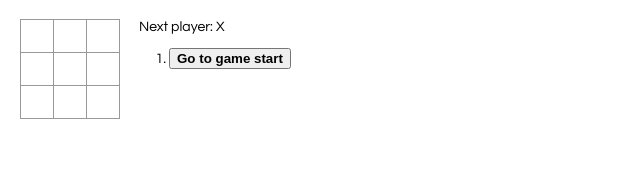
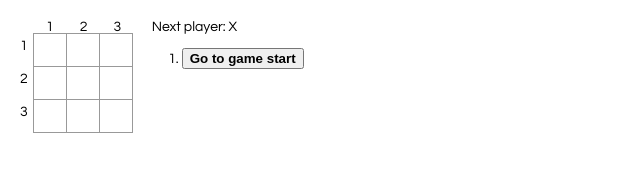
Before and after one commit to ggkilmon/ReactTicTacToe, a React app: page / in a window 1280 px wide. Shown: the whole page, without its empty margins (0-640 px from the left). Built offline with nearby package versions, Linux system fonts and the light colour scheme.

Commit message:
add functionality for displaying coordinates of the move made

```diff
--- a/src/constants/index.js
+++ b/src/constants/index.js
@@ -1,4 +1,5 @@
 export const MSG_WINNER = 'Winner: $winner'
-export const MSG_GOTO = 'Go to $place'
+export const MSG_GOTO = 'Go to $place; $player{$row,$column}'
+export const MSG_GAMESTART = 'Go to game start'
 export const MSG_NEXT = 'Next player: $player'
 export const MSG_DRAW = 'Draw: Play again!'
--- a/src/index.css
+++ b/src/index.css
@@ -32,6 +32,16 @@
     width: 34px;
 }
 
+.rowLabel{
+    float: left;
+    margin-right: 5px;
+    margin-top: 5px;
+}
+
+.columnLabel span{
+    margin-left: 26px;
+}
+
 .square:focus {
     outline: none;
 }
--- a/src/index.js
+++ b/src/index.js
@@ -13,19 +13,20 @@ function Square(props){
 }
 
 class Board extends React.Component {
-    renderSquare(i) {
+    renderSquare(i, row, column) {
         return (
             <Square
                 key={i}
-                value={this.props.squares[i]}
-                onClick={() => this.props.onClick(i)}
+                value={this.props.squares[i] ? this.props.squares[i].value : ''}
+                onClick={() => this.props.onClick(i, row, column)}
             />
         );
     }
 
-    renderBoardRow(squares){
+    renderBoardRow(squares, row){
         return (
             <div className="board-row">
+                <div className="rowLabel">{row}</div>
                 {squares}
             </div>
         );
@@ -37,9 +38,9 @@ class Board extends React.Component {
         let count = 0;
         for (let j = 0; j < 3; j++){
             for (let i = 0; i < 3; i++){
-                items.push(this.renderSquare(count++));
+                items.push(this.renderSquare(count++, j, i));
             }
-            rows.push(this.renderBoardRow(items));
+            rows.push(this.renderBoardRow(items, j + 1));
             items = [];
         }
 
@@ -61,24 +62,27 @@ class Game extends React.Component {
             selectedHistory: 0,
             stepNumber: 0,
             xIsNext: true,
+            lastMove: 0,
         };
     }
 
-    handleClick(i){
+    handleClick(i, row, column){
         const history = this.state.history.slice(0, this.state.stepNumber + 1);
         const current = history[history.length - 1];
         const squares = current.squares.slice();
         if (calculateWinner(squares) || squares[i]){
             return;
         }
-        squares[i] = getNext(this.state.xIsNext);
+        squares[i] = getNext(this.state.xIsNext, row, column);
         this.setState({
             history: history.concat([{
                 squares: squares,
+                lastMove: i,
             }]),
             stepNumber: history.length,
             selectedHistory: history.length,
             xIsNext: !this.state.xIsNext,
+            lastMove: i,
         });
     }
 
@@ -98,9 +102,14 @@ class Game extends React.Component {
         const winner = calculateWinner(current.squares);
 
         const moves = history.map((step, move) => {
+            const historySquare = move > 0 ? history[move].squares[history[move].lastMove] : "";
             const desc = move ?
-                Constants.MSG_GOTO.replace("$place", "move #" + move) :
-                Constants.MSG_GOTO.replace("$place", "game start");
+                Constants.MSG_GOTO
+                    .replace("$place", "move #" + move)
+                    .replace("$player", historySquare.value)
+                    .replace("$row", historySquare.row + 1)
+                    .replace("$column", historySquare.column + 1) :
+                Constants.MSG_GAMESTART;
 
             const buttonClass = selectedHistory === move ? "boldButton" : "normalButton";
 
@@ -118,16 +127,21 @@ class Game extends React.Component {
             if (step === 9){
                 status = Constants.MSG_DRAW;
             }else{
-                status = Constants.MSG_NEXT.replace("$player", getNext(this.state.xIsNext));
+                status = Constants.MSG_NEXT.replace("$player", getNext(this.state.xIsNext, 0, 0).value);
             }
         }
 
         return (
             <div className="game">
                 <div className="game-board">
+                    <div className="columnLabel">
+                        <span>1</span>
+                        <span>2</span>
+                        <span>3</span>
+                    </div>
                     <Board
                         squares={current.squares}
-                        onClick={(i) => this.handleClick(i)}
+                        onClick={(i, row, column) => this.handleClick(i, row, column)}
                     />
                 </div>
                 <div className="game-info">
@@ -160,14 +174,26 @@ function calculateWinner(squares){
 
     for (let i = 0; i < lines.length; i++){
         const [a, b, c] = lines[i];
-        if (squares[a] && squares[a] === squares[b] && squares[a] === squares[c]){
-            return squares[a];
+        if (squares[a] && squares[b] && squares[c] && squares[a].value === squares[b].value && squares[a].value === squares[c].value){
+            return squares[a].value;
         }
     }
 
     return null;
 }
 
-function getNext(isX){
-    return isX ? 'X' : 'O';
+function getNext(isX, row, column){
+    let x =
+        {
+            value: 'X',
+            row: row,
+            column: column
+        };
+    let o =
+        {
+            value: 'O',
+            row: row,
+            column: column
+        };
+    return isX ? x : o;
 }
```
